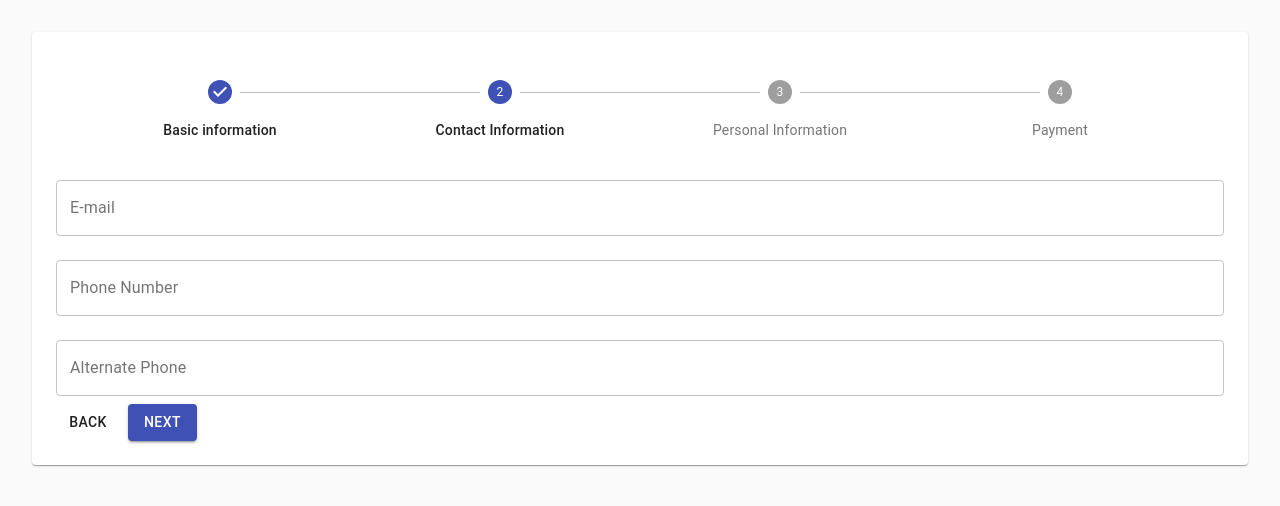
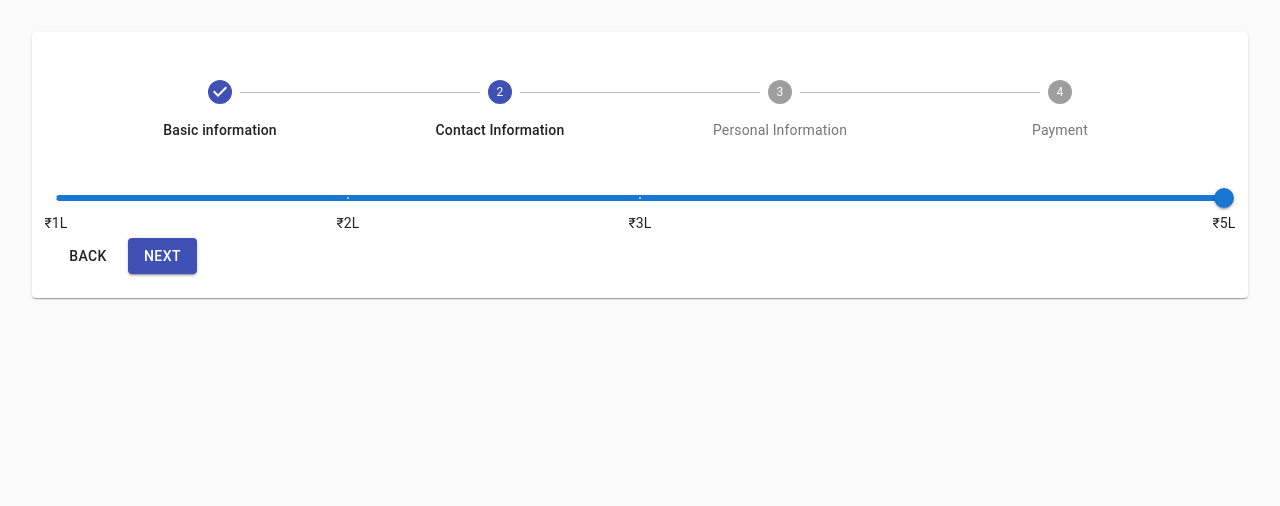
Before and after one commit to Ankit-jailwal/Plum_multi_step_form, a React (Create React App) app: page / in a window 1280 px wide. Both pictures are taken after a click on the button "NEXT". Shown: the top 506 px of the page. Built offline with nearby package versions, Linux system fonts and the light colour scheme.

Commit message:
Created slider

```diff
--- a/src/AmountSlider.js
+++ b/src/AmountSlider.js
@@ -0,0 +1,46 @@
+import * as React from 'react';
+import Box from '@mui/material/Box';
+import Slider from '@mui/material/Slider';
+
+const marks = [
+  {
+    value: 1,
+    label: '₹1L',
+  },
+  {
+    value: 2,
+    label: '₹2L',
+  },
+  {
+    value: 3,
+    label: '₹3L',
+  },
+  {
+    value: 5,
+    label: '₹5L',
+  },
+];
+
+function valuetext(value) {
+  return `₹${value}L`;
+}
+
+function AmountSlider() {
+    return (
+          <div>
+          <h4></h4>
+          <Slider
+            aria-label="Deductable amount"
+            defaultValue={10}
+            getAriaValueText={valuetext}
+            step={null}
+            valueLabelDisplay="auto"
+            marks={marks}
+            max = {5}
+            min = {1}
+          />
+        </div>
+      );
+  }
+
+  export default AmountSlider;
--- a/src/LinearStepper.js
+++ b/src/LinearStepper.js
@@ -9,6 +9,7 @@ import {
 } from "@material-ui/core";
 import "./LinearStepper.css";
 import { makeStyles } from "@material-ui/core/styles";
+import AmountSlider from "./AmountSlider";
 
 const useStyles = makeStyles((theme) => ({
   button: {
@@ -95,33 +96,7 @@ function getStepContent(step) {
     case 1:
       return (
         <>
-          <TextField
-            id="email"
-            label="E-mail"
-            variant="outlined"
-            placeholder="Enter Your E-mail Address"
-            fullWidth
-            margin="normal"
-            name="emailAddress"
-          />
-          <TextField
-            id="phone-number"
-            label="Phone Number"
-            variant="outlined"
-            placeholder="Enter Your Phone Number"
-            fullWidth
-            margin="normal"
-            name="phoneNumber"
-          />
-          <TextField
-            id="alternate-phone"
-            label="Alternate Phone"
-            variant="outlined"
-            placeholder="Enter Your Alternate Phone"
-            fullWidth
-            margin="normal"
-            name="alternatePhone"
-          />
+          <AmountSlider/>
         </>
       );
     case 2:
```
